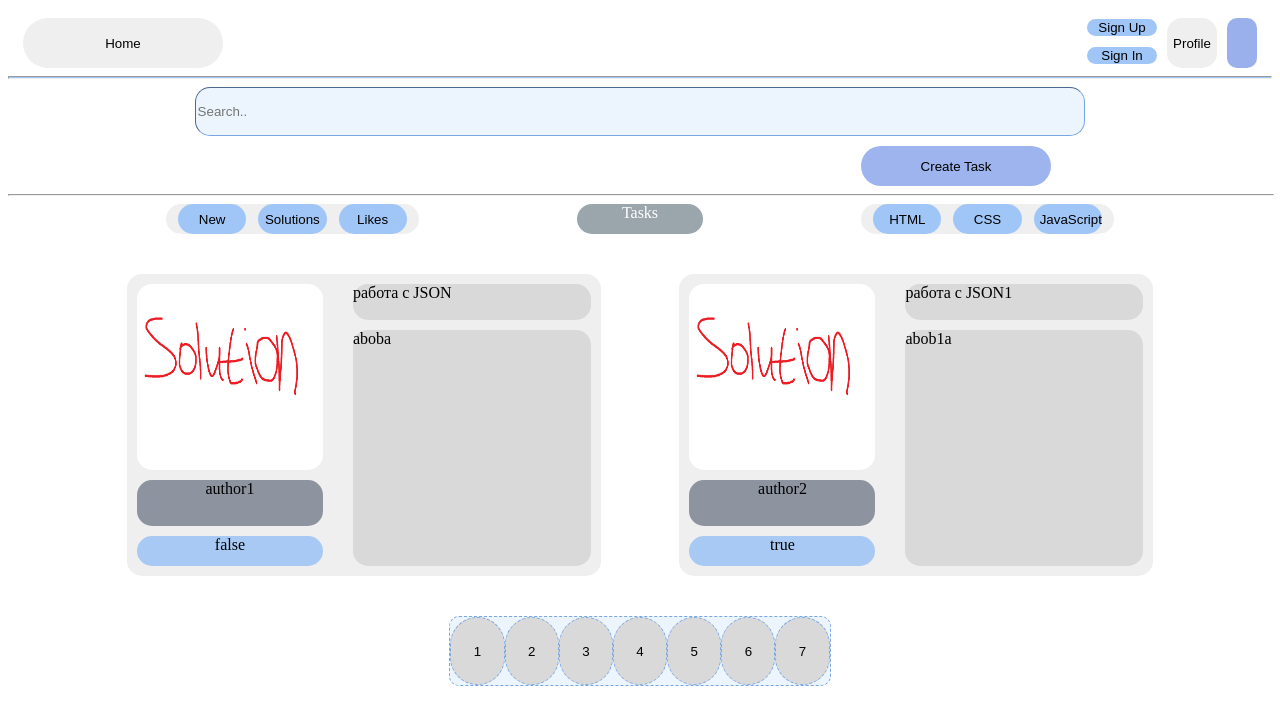
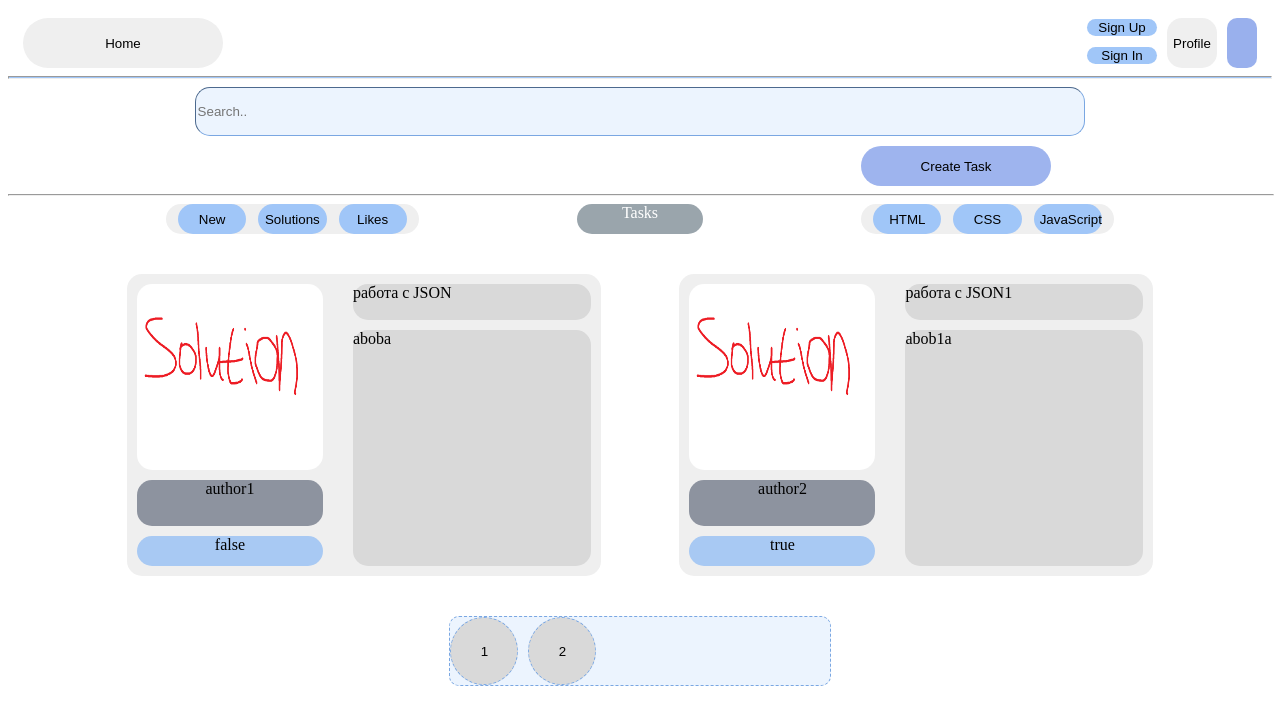
Before and after one commit to BornToCodeStudio/BornToCode_Project, a Vue app in the folder borntocode_frontend/: page / in a window 1280 px wide. Shown: the top 724 px of the page. Built offline with nearby package versions, Linux system fonts and the light colour scheme.

Commit message:
+- working page-switcher

```diff
--- a/borntocode_frontend/src/components/home-task.vue
+++ b/borntocode_frontend/src/components/home-task.vue
@@ -34,6 +34,7 @@ export default{
         border-radius: 15px;
         width: 40%;
         gap: 10px;
+        user-select: none;
 
         .left__part {
             margin: 10px;
@@ -43,9 +44,10 @@ export default{
             gap: 10px;
 
             .image__preview {
-            width: 186px;
-            height: 186px;
-            border-radius: 15px;
+                width: 186px;
+                height: 186px;
+                border-radius: 15px;
+                pointer-events: none;
             }
 
             .author {
@@ -53,6 +55,7 @@ export default{
                 background-color: #8D939F;
                 border-radius: 15px;
                 height: 46px;
+
             }
 
             .is__tried {
--- a/borntocode_frontend/src/components/item-switcher.vue
+++ b/borntocode_frontend/src/components/item-switcher.vue
@@ -1,24 +1,31 @@
 <template>
     <div class='pages__holder'>
-        <ItemSwitcherButton v-bind:key="pages" v-for="pages in pagenumber" :number="pages"/>
+        <ItemSwitcherButton v-bind:key="index" v-for="(pages, index) in getNumbers()" :number="pages"/>
     </div>
 </template>
 
 <script>
 import ItemSwitcherButton from '../components/item-switcher-button.vue'
-import previewImageDefault from '../assets/default_preview_solution.png';
 
 export default {
     name: "home-view",
     components: {
         ItemSwitcherButton
     },
-    data() {
-        return {
-            pagenumber: [1,2,3,4,5,6,7],
-            tasks: [{author: "author1", isTried: false, name: "работа с JSON", description: "aboba", previewimage: previewImageDefault},
-            {author: "author2", isTried: true, name: "работа с JSON1", description: "abob1a", previewimage: previewImageDefault}]
+    props: {
+        pagesCount: {
+            type: Number,
+            default: 0
+        }
+    },
+    methods: {
+        getNumbers() {
+            let pages = [];
+            for (let i = 1; i <= this.pagesCount; i++) {
+                pages.push(i)
+            }
 
+            return pages;
         }
     }
 }
@@ -33,7 +40,6 @@ export default {
         background-color: #ECF4FE;
         display: flex;
         flex-direction: row;
-        justify-content: space-between;
-        gap: 0px;
+        gap: 10px;
     }
 </style>
--- a/borntocode_frontend/src/components/nav-bar.vue
+++ b/borntocode_frontend/src/components/nav-bar.vue
@@ -36,6 +36,8 @@ export default {
 
 <style lang="scss" scoped>
     .nav__bar {
+        user-select: none;
+        pointer-events: none;
         display: flex;
         flex-direction: row;
         gap: 20px;
--- a/borntocode_frontend/src/views/home-view.vue
+++ b/borntocode_frontend/src/views/home-view.vue
@@ -20,10 +20,10 @@
           </div>
         </div>
         <div class="filtered__tasks">
-           <HomeTask v-bind:key="index" v-for="(task, index) in tasks" :task="task"/>
+           <HomeTask v-bind:key="index" v-for="(task, index) in getTasks()" :task="task"/>
         </div>
         <div class="pages">
-          <ItemSwitcher/>
+          <ItemSwitcher :pagesCount="calculatePages(tasks.length)"/>
         </div>
       </div>
     </main>
@@ -45,11 +45,28 @@ export default {
     data() {
         return {
           tasks: [{author: "author1", isTried: false, name: "работа с JSON", description: "aboba", previewimage: previewImageDefault},
+          {author: "author2", isTried: true, name: "работа с JSON1", description: "abob1a", previewimage: previewImageDefault},
           {author: "author2", isTried: true, name: "работа с JSON1", description: "abob1a", previewimage: previewImageDefault}],
-          switcher: []
         }
     },
     methods: {
+        getTasks() {
+            let i = 0;
+            let maxI = this.tasks.length >= 2 ? 2 : this.tasks.length;
+            let arr = [];
+            this.tasks.forEach(function(item) {
+                if (i == maxI)
+                  return arr;
+                else
+                  i++;
+                arr.push(item);
+            });
+
+            return arr;
+        },
+        calculatePages(length) {
+            return length != 0 ? Math.ceil(length / 2) : 0;
+        },
         async loadTasks() {
             let data = await axios({
                 method: 'get',
@@ -81,6 +98,7 @@ export default {
     display: flex;
     flex-direction: column;
     justify-content:space-between;
+    user-select: none;
 
     hr {
         background-color: #A0C6F8;
```
Lines whose indentation alone changed are shown as unchanged.
